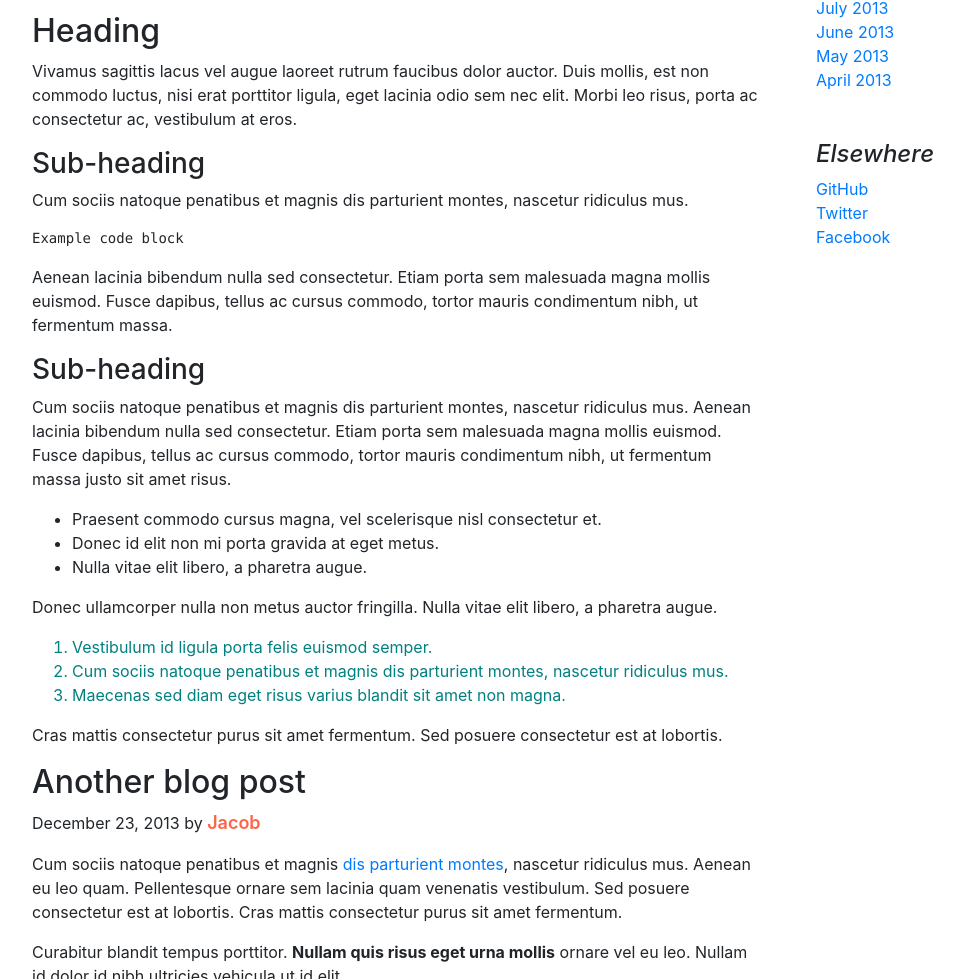
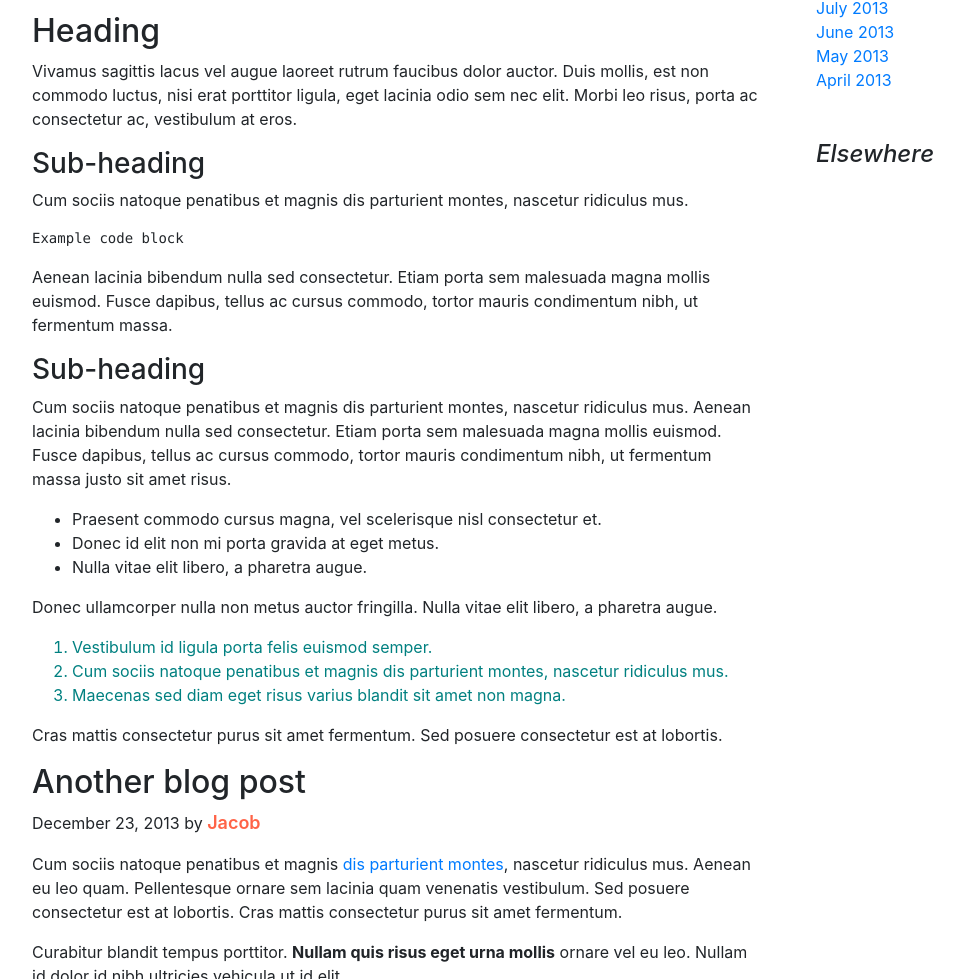
Before and after one commit to BertoPolo/m2-d7, a plain HTML site: page index.html in a window 1280 px wide. Shown: the part 1271-2250 px from the top of the page, without its empty margins (53-1017 px from the left). Drawn offline with nearby package versions, Linux system fonts and the light colour scheme.

Commit message:
Update index.html

```diff
--- a/index.html
+++ b/index.html
@@ -457,12 +457,14 @@
         linkRemover() */
 
         const linkRemover = function(){
-            const aTag = document.querySelectorAll(".list-unstyled ol li a")
+            const aTag = document.querySelectorAll(".blog-sidebar div:last-of-type ol li a ")
+            console.log(aTag)
             for(let i=0;i<aTag.length;i++){
                 aTag[i].remove()
             }
         }
-        // linkRemover()
+       linkRemover()
+
 
         /*
           JS Exercises
```
